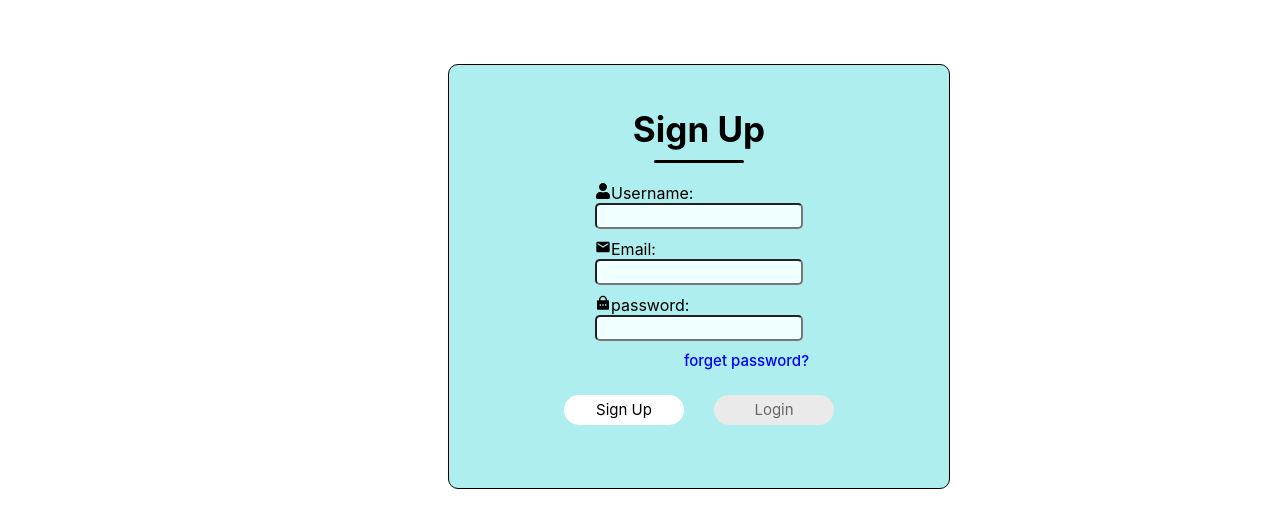
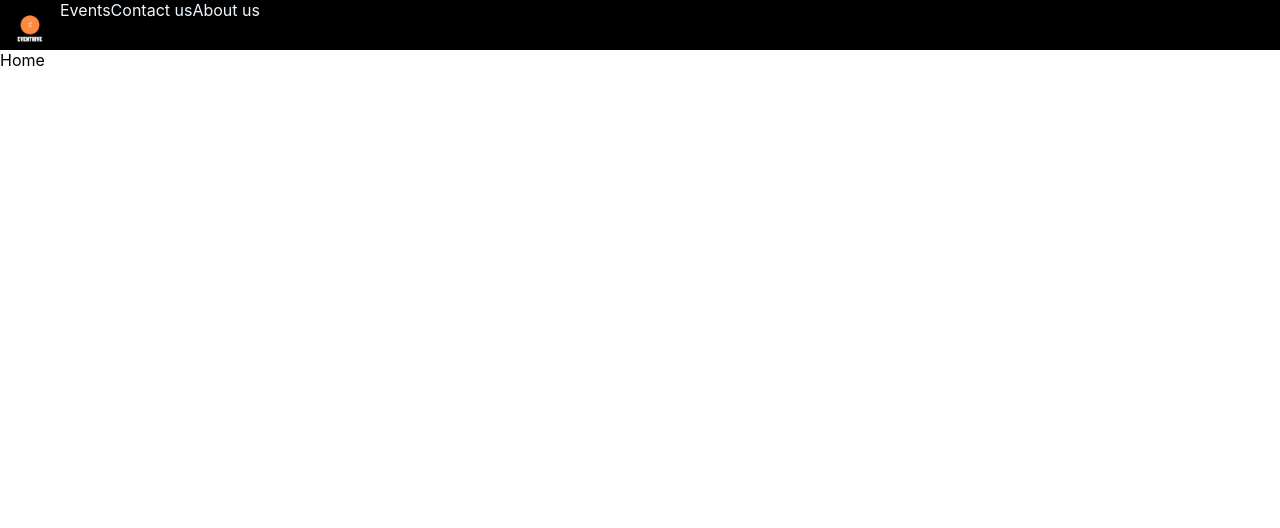
Before and after one commit to urmi1506/React, a React (Create React App) app in the folder EventHive/client/: page /home in a window 1280 px wide. Shown: the top 528 px of the page. Built offline with nearby package versions, Linux system fonts and the light colour scheme.

Commit message:
Creating Components

```diff
--- a/EventHive/client/src/App.js
+++ b/EventHive/client/src/App.js
@@ -1,11 +1,16 @@
-import logo from './logo.svg';
 import './App.css';
+import { BrowserRouter as Router, Routes, Route } from 'react-router-dom';
 import Signup from './pages/login/Signup'
+import Home from './pages/home/Home'
 function App() {
   return (
-    <div>
-      <Signup/>
-    </div>
+    <Router>
+      <Routes>
+
+        <Route path="/" element={<Signup />} />
+        <Route path="/home" element={<Home />} />
+      </Routes>
+    </Router>
   );
 }
 
--- /dev/null
+++ b/EventHive/client/src/components/Navbar.jsx
@@ -0,0 +1,23 @@
+import React from 'react'
+import './navbar.css'
+import Logo from '../assests/logo.png'
+const Navbar = () => {
+  return (
+    <div>
+        <div className='nav'>
+            <div className='logo'>
+            <img src={Logo} alt="Logo" />
+            </div>
+            <div className='pages'>
+                <span>Events</span>
+                <span>Contact us</span>
+                <span>About us</span>
+
+            </div>
+
+        </div>
+    </div>
+  )
+}
+
+export default Navbar
--- /dev/null
+++ b/EventHive/client/src/components/navbar.css
@@ -0,0 +1,12 @@
+.nav{
+background-color: black;
+height: 50px;
+width: 100%;
+display: flex;
+color: aliceblue;
+
+}
+.logo img{
+    height: 60px;
+     width: 70%px;
+}
--- /dev/null
+++ b/EventHive/client/src/pages/home/Home.jsx
@@ -0,0 +1,12 @@
+import React from 'react'
+import Navbar from '../../components/Navbar'
+const Home = () => {
+  return (
+    <div>
+        <Navbar/>
+        Home
+    </div>
+  )
+}
+
+export default Home
--- a/EventHive/client/src/pages/login/Signup.jsx
+++ b/EventHive/client/src/pages/login/Signup.jsx
@@ -1,12 +1,24 @@
-import React, { useState } from 'react'
+import React, { useEffect, useState } from 'react'
 import './signup.css'
 import { MdEmail } from "react-icons/md";
 import { RiLockPasswordFill } from "react-icons/ri";
 import { FaUser } from "react-icons/fa";
+import { Navigate } from "react-router-dom"
 
 const Signup = () => {
-    const [action , setAction] = useState("Sign Up");
+    const [action, setAction] = useState("Sign Up");
+    const [isLoggedIn, setIsLoggedIn] = useState(false);
+
+    const handleLogin = () => {
+        setIsLoggedIn(true);
+    };
+
+    if (isLoggedIn) {
+        return <Navigate to="/home" />;
+    }
+
     return (
+
         <div className='container'>
             <div className="header">
                 <div className="text">{action}</div>
@@ -14,7 +26,7 @@ const Signup = () => {
             </div>
             <div className="inputs">
                 {/* username */}
-            {action === "Login" ? <div></div>:<div className="input">
+                {action === "Login" ? <div></div> : <div className="input">
                     <FaUser />Username:
                     <input type="text" />
                 </div>}
@@ -31,13 +43,23 @@ const Signup = () => {
                 </div>
             </div>
             {/* forget pass */}
-        {action === "Login" ? <div></div> :<div className="forget-pass">
+            {action === "Login" ? <div></div> : <div className="forget-pass">
                 <span>forget password?</span>
-        </div> }
+            </div>}
 
             <div className="submit-container">
-            <div className={action === "Login" ?"submit gray":"submit"}onClick={()=>{setAction("Sign Up")}}>Sign Up</div>
-            <div className={action ==="Sign Up" ?"submit gray":"submit"}onClick={()=>{setAction("Login")}}>Login</div>
+                <div className={action === "Login" ? "submit gray" : "submit"} onClick={() => {
+                     handleLogin();
+                    setAction("Sign Up") }}>Sign Up</div>
+                <div className={action === "Sign Up" ? "submit gray" : "submit"}
+                    onClick={() => {
+                        handleLogin();
+                        setAction("Login");
+                    }}
+                >
+                    Login
+                </div>
+
             </div>
 
         </div>
```
Also changed, not shown: EventHive/client/src/assests/logo.png (added), EventHive/client/src/pages/home/home.css (added). Lines whose indentation alone changed are shown as unchanged.
